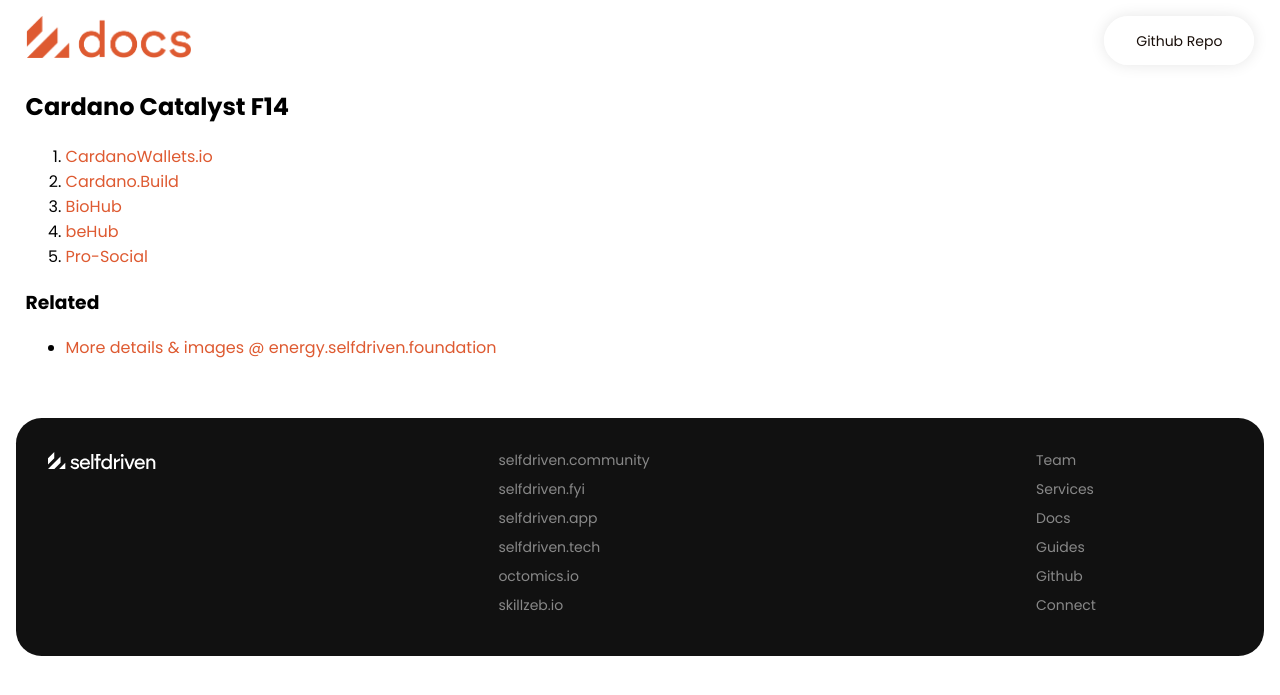
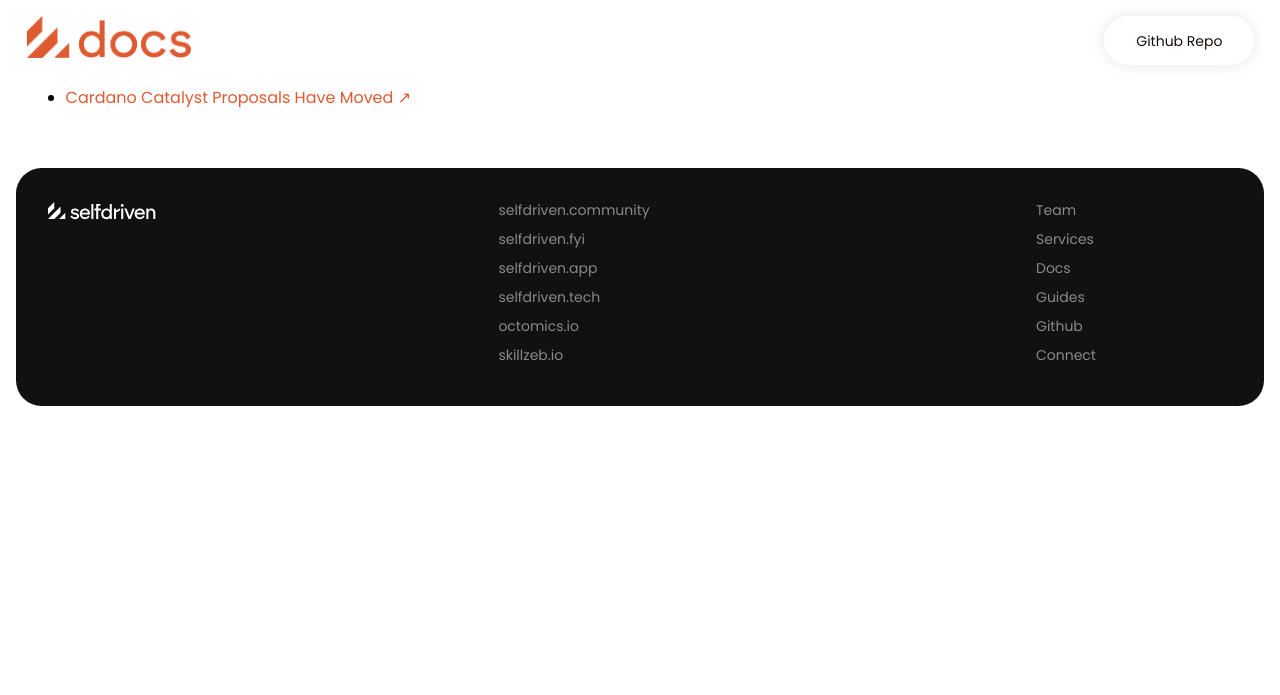
Before and after one commit to selfdriven-foundation/docs, a Jekyll site: the page built from docs/pages/catalyst.md, in a window 1280 px wide. Shown: the top 695 px of the page. Built offline with Jekyll 4.4.1, drawn with Linux system fonts in a browser that asks for light colours.

Commit message:
Update catalyst.md

```diff
--- a/docs/pages/catalyst.md
+++ b/docs/pages/catalyst.md
@@ -4,13 +4,4 @@ title: Cardano Catalyst - selfdriven Docs
 permalink: /cardano-catalyst/
 ---
 
-## Cardano Catalyst F14
-
-1. [CardanoWallets.io](https://app.projectcatalyst.io/proposal/01989b2e-b733-7bf5-a5cd-e2b0ae5360dd?version=0198ba83-b5d4-7c50-8ba5-b09edc0550f0)
-2. [Cardano.Build](https://app.projectcatalyst.io/proposal/01989b24-02e0-7e48-a813-f3468a890605?version=0198ba61-42aa-75c9-92d1-0ccaa931611f)
-3. [BioHub](https://app.projectcatalyst.io/proposal/0198b00d-5da4-7bf8-820d-5c235d2aef92?version=0198baa3-822f-7e6f-b8b1-37a63165ba4a)
-4. [beHub](https://app.projectcatalyst.io/proposal/01989b36-536c-7196-93a2-4961b07761fc?version=0198baa2-2b8e-7f21-8044-3576df582ae7)
-5. [Pro-Social](https://app.projectcatalyst.io/proposal/0198bb63-d896-7230-8e92-3255905f4b8f?version=0198bb99-710c-7de9-a80c-531f9d7760c7)
-
-### Related
-- [More details & images @ energy.selfdriven.foundation](https://energy.selfdriven.foundation)
+- [Cardano Catalyst Proposals Have Moved ↗](https://energy.selfdriven.foundation/cardano-catalyst)
```
